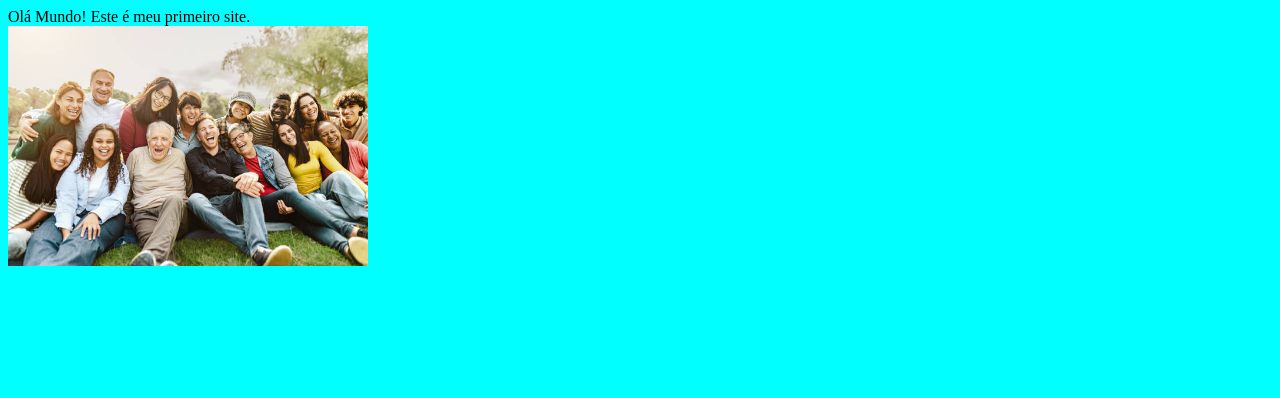
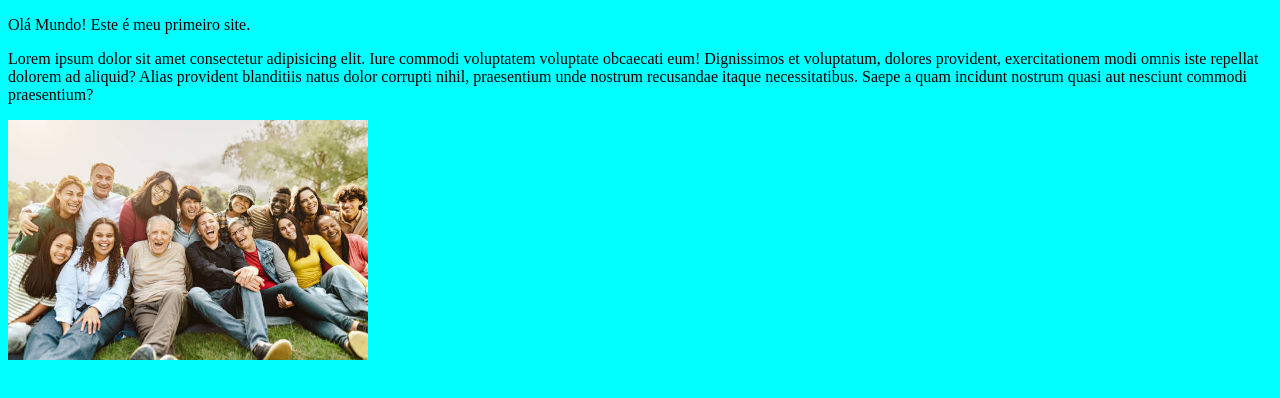
Before and after one commit to bernardoheronville/ProjetoWeb1, a plain HTML site: page index.html in a window 1280 px wide. Drawn offline with Linux system fonts and the light colour scheme.

Commit message:
UPDATE index.html

```diff
--- a/index.html
+++ b/index.html
@@ -7,7 +7,9 @@
     <link rel="stylesheet" href="style.css">
 </head>
 <body>
-    Olá Mundo! Este é meu primeiro site.<br>
+    <p>Olá Mundo! Este é meu primeiro site.</p>
+
+    <p>Lorem ipsum dolor sit amet consectetur adipisicing elit. Iure commodi voluptatem voluptate obcaecati eum! Dignissimos et voluptatum, dolores provident, exercitationem modi omnis iste repellat dolorem ad aliquid? Alias provident blanditiis natus dolor corrupti nihil, praesentium unde nostrum recusandae itaque necessitatibus. Saepe a quam incidunt nostrum quasi aut nesciunt commodi praesentium?</p>
     <img src="pessoas,jpg.jpg" alt="" width="360px">
 </body>
 </html>
```
